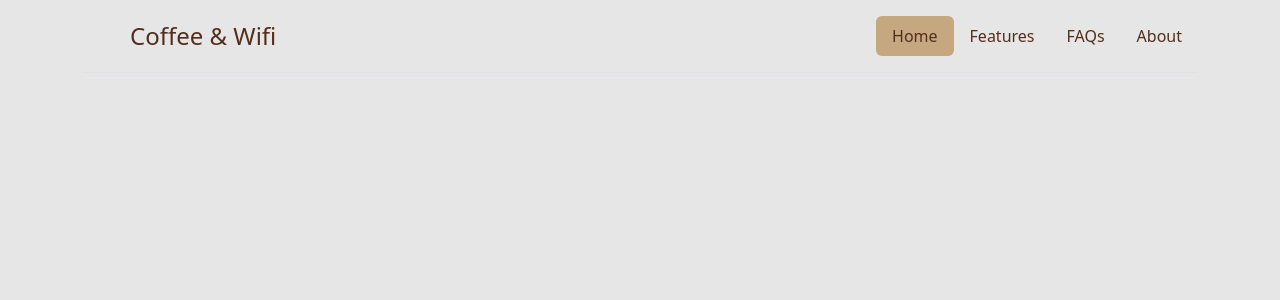
After one commit to thronejsc/Coffee-Wifi-Website, a Flask app: template templates/header.html in a window 1280 px wide. The commit adds this page. Shown: the top 300 px of the page. Run offline with Flask 3, Linux system fonts and the light colour scheme; the template is opened without the code that fills it, so the values that code supplies are empty; some libraries are stand-ins or nearby versions.

Commit message:
created header and footer html, edited css at desired colors

```diff
--- a/main.py
+++ b/main.py
@@ -0,0 +1,82 @@
+from flask import Flask, jsonify, render_template, request, redirect, url_for
+from flask_sqlalchemy import SQLAlchemy
+from sqlalchemy.orm import DeclarativeBase, Mapped, mapped_column
+from sqlalchemy import Integer, String, Boolean
+from flask_bootstrap import Bootstrap5
+from flask_wtf import FlaskForm
+from wtforms import StringField, SubmitField, SelectField
+from wtforms.validators import DataRequired, URL
+import random
+
+app = Flask(__name__)
+app.config['SECRET_KEY'] = '8BYkEfBA6O6donzWlSihBXox7C0sKR6b'
+Bootstrap5(app)
+
+
+# CREATE DB
+class Base(DeclarativeBase):
+    pass
+
+
+app.config['SQLALCHEMY_DATABASE_URI'] = "sqlite:///cafes.db"
+db = SQLAlchemy(model_class=Base)
+db.init_app(app)
+
+
+# Cafe TABLE Configuration
+class Cafe(db.Model):
+    id: Mapped[int] = mapped_column(Integer, primary_key=True)
+    name: Mapped[str] = mapped_column(String(250), unique=True, nullable=False)
+    map_url: Mapped[str] = mapped_column(String(500), nullable=False)
+    img_url: Mapped[str] = mapped_column(String(500), nullable=False)
+    location: Mapped[str] = mapped_column(String(250), nullable=False)
+    seats: Mapped[str] = mapped_column(String(250), nullable=False)
+    has_toilet: Mapped[bool] = mapped_column(Boolean, nullable=False)
+    has_wifi: Mapped[bool] = mapped_column(Boolean, nullable=False)
+    has_sockets: Mapped[bool] = mapped_column(Boolean, nullable=False)
+    can_take_calls: Mapped[bool] = mapped_column(Boolean, nullable=False)
+    coffee_price: Mapped[str] = mapped_column(String(250), nullable=True)
+# TODO: Add reviews and cafe desc
+
+
+with app.app_context():
+    db.create_all()
+
+
+class CafeForm(FlaskForm):
+    cafe = StringField('Cafe name', validators=[DataRequired()])
+    location = StringField('Cafe location', validators=[URL()])
+    open_time = StringField('Open time', description="ex. 11AM/1:30PM", validators=[DataRequired()])
+    closing_time = StringField('Closing time', description="ex. 11AM/1:30PM", validators=[DataRequired()])
+    coffee_rating = SelectField(label="Coffee Rating",
+                                choices=[('1', '☕️'), ('2', '☕️☕️'), ('3', '☕️☕️☕️'), ('4', '☕️☕️☕️☕️'),
+                                         ('5', '☕️☕️☕️☕️☕️')],
+                                validators=[DataRequired()])
+    wifi_rating = SelectField(label="WiFi Rating",
+                              choices=[('1', '💪'), ('2', '💪💪'), ('3', '💪💪💪'), ('4', '💪💪💪💪'), ('5', '💪💪💪💪💪'),
+                                       ('0', '✘')],
+                              validators=[DataRequired()])
+    outlet_rating = SelectField(label="Outlet Rating",
+                                choices=[('1', '🔌'), ('2', '🔌🔌'), ('3', '🔌🔌🔌'), ('4', '🔌🔌🔌🔌'), ('5', '🔌🔌🔌🔌🔌'),
+                                         ('0', '✘')],
+                                validators=[DataRequired()])
+    submit = SubmitField('Submit')
+
+# TODO: Make a form for reviews for a cafe
+
+
+@app.route("/")
+def home():
+    return render_template("index.html")
+
+
+# When user wants to see a specific cafe
+# @app.route("/cafe/<int:cafe_id>", methods=["GET"])
+# def show_post(cafe_id):
+#     requested_cafe = db.get_or_404(Cafe, cafe_id)
+#
+#     return render_template("cafe.html", post=requested_cafe)
+
+
+if __name__ == '__main__':
+    app.run(debug=True)
--- a/requirements.txt
+++ b/requirements.txt
@@ -1,6 +1,7 @@
 Flask
-flask_sqlalchemy
+Flask-SQLAlchemy==3.1.1
 SQLAlchemy
 Flask-Bootstrap==3.3.7.1
 Flask-WTF==1.2.1
 WTForms==3.1.2
+bootstrap-flask
--- a/static/css/styles.css
+++ b/static/css/styles.css
@@ -2,7 +2,7 @@
 your web pages for the styles to be rendered. */
 
 body {
-background-color: #333;
+background-color: #E6E6E6;
 color: white;
 }
 
@@ -10,16 +10,51 @@ a {
     color: #ffc107;
 }
 
+.header-background {
+    background-color: #E6E6E6;
+}
+
+.footer-background {
+    background-color: #E6E6E6;
+}
+
+
+.nav-pills .nav-item .nav-link.active {
+    background-color: #C5A880;
+    color: #532E1C;
+}
+
+.nav-pills .nav-item .nav-link {
+    color: #532E1C;
+}
+
+.fs-4 {
+    color: #532E1C;
+}
+
 .jumbotron {
   display: flex;
   align-items: center;
   margin: 0;
   height: 100vh;
-  color: white;
-  background-color: #333;
+  color: #532E1C;
+  background-color: #E6E6E6;
 }
 
 .space-above {
     margin-top: 20px;
     padding-top: 20px;
 }
+
+.btn-custom {
+    background-color: #C5A880;
+    border-color: #E6E6E6;
+    color: #532E1C;
+
+}
+
+.btn-custom:hover {
+    background-color: #0F0F0F;
+    border-color: #E6E6E6;
+    color: #E6E6E6;
+}
--- a/templates/base.html
+++ b/templates/base.html
@@ -6,9 +6,8 @@
       name="viewport"
       content="width=device-width, initial-scale=1, shrink-to-fit=no"
     />
-
     {% block styles %}
-      {{ bootstrap.load_css() }}
+    {{ bootstrap.load_css() }}
     <link rel="stylesheet" href="./static/css/styles.css">
 
     {% endblock %}
--- a/templates/cafes.html
+++ b/templates/cafes.html
@@ -1,5 +1,5 @@
-{% extends 'base.html' %}
-{% block title %}Restaurants{% endblock %}
+{% include 'header.html' %}
+{% block title %}Cafes{% endblock %}
 {% block content %}
 
 <div class="container">
@@ -39,3 +39,4 @@
 </div>
 
 {% endblock %}
+{% include 'footer.html' %}
--- /dev/null
+++ b/templates/header.html
@@ -0,0 +1,33 @@
+<!DOCTYPE html>
+<html lang="en">
+<head>
+    <meta charset="UTF-8">
+    <title>Coffee & Wifi</title>
+    {% block styles %}
+    <link href="https://cdn.jsdelivr.net/npm/bootstrap@5.3.3/dist/css/bootstrap.min.css" rel="stylesheet" integrity="sha384-QWTKZyjpPEjISv5WaRU9OFeRpok6YctnYmDr5pNlyT2bRjXh0JMhjY6hW+ALEwIH" crossorigin="anonymous">
+    {{ bootstrap.load_css() }}
+    <link href="{{ url_for('static', filename='css/styles.css') }}" rel="stylesheet" />
+    {% endblock %}
+</head>
+
+<body>
+<div class="header-background">
+    <div class="container">
+        <header class="d-flex flex-wrap justify-content-center py-3 border-bottom">
+          <a href="/" class="d-flex align-items-center mb-3 mb-md-0 me-md-auto link-body-emphasis text-decoration-none">
+            <svg class="bi me-2" width="40" height="32"><use xlink:href="#bootstrap"></use></svg>
+            <span class="fs-4">Coffee & Wifi</span>
+          </a>
+
+          <ul class="nav nav-pills">
+            <li class="nav-item"><a href="#" class="nav-link active" aria-current="page">Home</a></li>
+            <li class="nav-item"><a href="#" class="nav-link">Features</a></li>
+            <li class="nav-item"><a href="#" class="nav-link">FAQs</a></li>
+            <li class="nav-item"><a href="#" class="nav-link">About</a></li>
+          </ul>
+        </header>
+    </div>
+</div>
+{% block content %}{% endblock %}
+</body>
+</html>
```
Also changed, not shown: templates/cafe.html (added, +10 -0 lines), templates/footer.html (added, +19 -0 lines), templates/index.html (+9 -10 lines).
